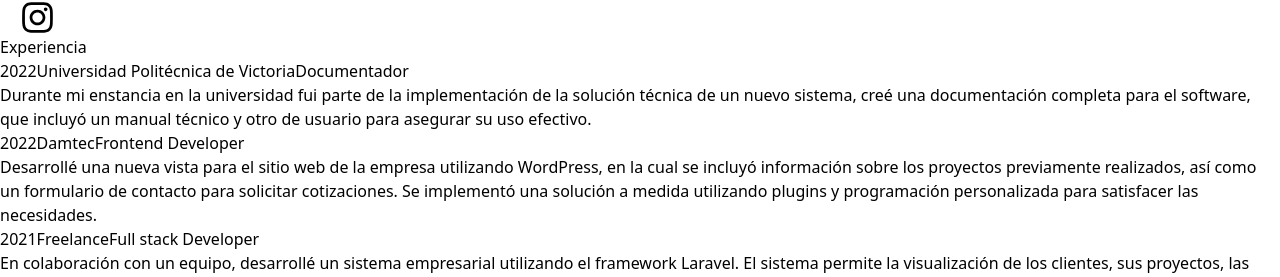
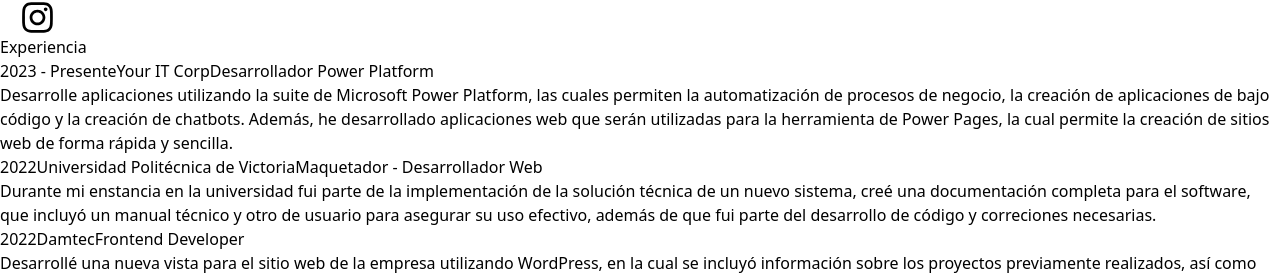
Before and after one commit to aldopuga01/Personal-Portfolio, a React (Vite) app in the folder portfolio-aldo/: page / in a window 1280 px wide. Shown: the part 534-811 px from the top of the page. Built offline with nearby package versions, Linux system fonts and the light colour scheme.

Commit message:
Actualizaciones de experiencia
Actualización de experiencia de trabajo reciente.

```diff
--- a/portfolio-aldo/src/components/Experience.jsx
+++ b/portfolio-aldo/src/components/Experience.jsx
@@ -3,10 +3,16 @@
 
 const data = [
     {
-        title: "Documentador",
+        title: "Desarrollador Power Platform",
+        company: "Your IT Corp",
+        date: "2023 - Presente",
+        desc: "Desarrolle aplicaciones utilizando la suite de Microsoft Power Platform, las cuales permiten la automatización de procesos de negocio, la creación de aplicaciones de bajo código y la creación de chatbots. Además, he desarrollado aplicaciones web que serán utilizadas para la herramienta de Power Pages, la cual permite la creación de sitios web de forma rápida y sencilla.",
+    },
+    {
+        title: "Maquetador - Desarrollador Web",
         company: "Universidad Politécnica de Victoria",
         date: "2022",
-        desc: "Durante mi enstancia en la universidad fui parte de la implementación de la solución técnica de un nuevo sistema, creé una documentación completa para el software, que incluyó un manual técnico y otro de usuario para asegurar su uso efectivo.",
+        desc: "Durante mi enstancia en la universidad fui parte de la implementación de la solución técnica de un nuevo sistema, creé una documentación completa para el software, que incluyó un manual técnico y otro de usuario para asegurar su uso efectivo, además de que fui parte del desarrollo de código y correciones necesarias.",
     },
     {
         title: "Frontend Developer",
--- a/portfolio-aldo/src/components/Main.jsx
+++ b/portfolio-aldo/src/components/Main.jsx
@@ -13,13 +13,15 @@
                 <div className='max-w-[700px] m-auto h-full w-full flex flex-col justify-center lg:items-start items-center'>
                     <h1 className='sm:text-5xl text-3xl font-semibold text-gray-800 pb-3'>¡Hola! Soy Aldo</h1>
                     <h2>
-                        <span className='sm:text-3xl text-2xl font-semibold text-gray-800 pt-6'>Desarrollador Web Jr. </span>
+                        <span className='sm:text-3xl text-2xl font-semibold text-gray-800 pt-6'>Desarrollador </span>
                         <span className='sm:text-3xl text-2xl font-semibold text-gray-800 pt-6'>
                             <TypeAnimation
                             sequence={[
-                                "FrontEnd",
+                                "Web Jr. FrontEnd",
                                 3000,
-                                "BackEnd",
+                                "Web Jr. BackEnd",
+                                3000,
+                                "Power Platform Jr.",
                                 3000,
                             ]}
                             wrapper="span"
```
